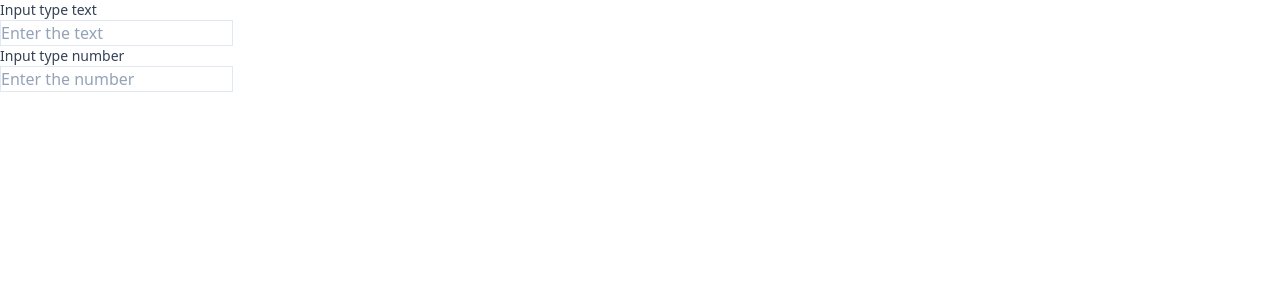
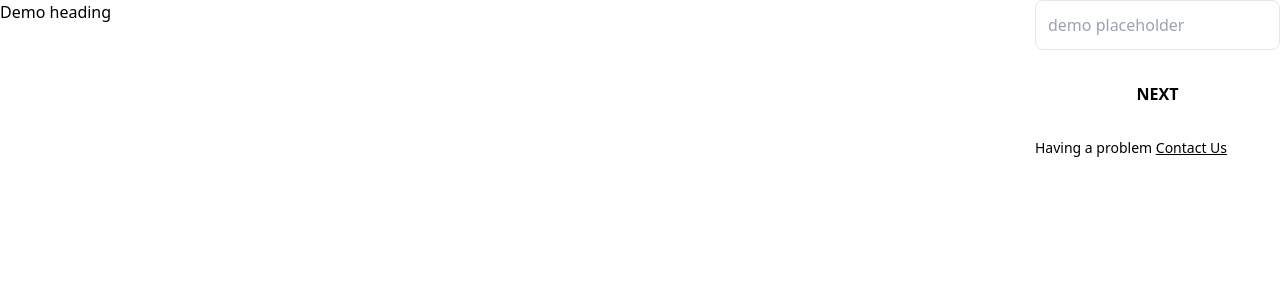
Before and after one commit to rajprogrammerbd/app-setup, a React (Create React App) app: page / in a window 1280 px wide. Shown: the top 300 px of the page. Built offline with nearby package versions, Linux system fonts and the light colour scheme.

Commit message:
add new changes

```diff
--- a/src/App.tsx
+++ b/src/App.tsx
@@ -1,36 +1,152 @@
-/* eslint-disable jsx-a11y/label-has-associated-control */
-import React, { useState } from 'react';
-import NumberFormat from 'react-number-format';
+/* eslint-disable no-param-reassign */
+import React, { useEffect, useMemo, useState } from 'react';
 
-function App() {
-  const [text, setText] = useState('');
-  const [number, setNumber] = useState('');
+export const formContent = {
+  nationalID: {
+    heading: 'national_ID?',
+    placeHolder: 'enter_national_ID',
+    maxLength: 13,
+    minLength: 13,
+    type: 'number',
+    notAllowed: ['-', '.', 'e'],
+    id: 1,
+  },
+  passport: {
+    heading: 'passport_number?',
+    placeHolder: 'enter_passport_number',
+    maxLength: 20,
+    minLength: 8,
+    type: 'text',
+    notAllowed: ['.'],
+    id: 2,
+  },
+  taxID: {
+    heading: 'tax_ID',
+    placeHolder: 'enter_tax_ID',
+    maxLength: 13,
+    minLength: 13,
+    type: 'number',
+    notAllowed: ['-', '.', 'e'],
+    id: 3,
+  },
+};
 
-  const changeText = (e: any) => {
-    const { value } = e.target;
-    setText(value.replace(/[^A-Z]/gi, ''));
+export enum FormContentTypes {
+  nationalID = 'nationalID',
+  passport = 'passport',
+  taxID = 'taxID',
+}
+
+export function capitalizeFirstLetter(string: any) {
+  return string.charAt(0).toUpperCase() + string.slice(1);
+}
+
+type AuthFormContentProps = {
+  selectedType: FormContentTypes;
+  id: number;
+};
+
+function App({
+  selectedType,
+  id,
+}: AuthFormContentProps) {
+  const [formValue, setFormValue] = useState<string>('');
+  const [, setFormattedData] = useState({ id: 0, formValue: '' });
+  const isLoading = false;
+  const isError = false;
+
+  const handleChange = (event: React.ChangeEvent<HTMLInputElement>) => {
+    event.target.value = event.target.value.replace(/[^a-z0-9 ]/gi, '');
+    const { value } = event.target;
+
+    if (value.length > event.target.maxLength) {
+      const trimmedValue = value.slice(0, event.target.maxLength);
+      setFormValue(trimmedValue);
+    } else {
+      setFormValue(
+        selectedType === FormContentTypes.passport
+          ? event.target.value.toUpperCase()
+          : event.target.value,
+      );
+    }
   };
 
-  const changeNumber = (e: any) => {
-    const { value } = e.target;
-    setNumber(value);
+  useEffect(() => {
+    setFormattedData({ id: 0, formValue: '' });
+    setFormValue('');
+  }, [selectedType]);
+
+  const validateformValue = useMemo(
+    () => formValue.length < formContent[selectedType].minLength,
+    [formValue, selectedType],
+  );
+
+  const validateData = (event: React.KeyboardEvent<HTMLInputElement>) => {
+    /* istanbul ignore else */
+    if (event.key === '.') {
+      event.preventDefault();
+    }
+  };
+  const handleValidation = (event: React.ChangeEvent<HTMLFormElement>) => {
+    event.stopPropagation();
+    event.preventDefault();
+    setFormattedData({ id, formValue });
   };
 
   return (
-    <>
-      <form className="block">
-        <label className="block">
-          <span className="block text-sm font-medium text-slate-700">Input type text</span>
-          <input type="text" value={text} onChange={changeText} placeholder="Enter the text" className="border border-slate-200 placeholder-slate-400 contrast-more:border-slate-400 contrast-more:placeholder-slate-500" />
-        </label>
-      </form>
-      <form className="block">
-        <label className="block">
-          <span className="block text-sm font-medium text-slate-700">Input type number</span>
-          <NumberFormat format="######" value={number} onChange={changeNumber} placeholder="Enter the number" className="border border-slate-200 placeholder-slate-400 contrast-more:border-slate-400 contrast-more:placeholder-slate-500" />
-        </label>
-      </form>
-    </>
+    <div>
+      <div className="mb-parent block sm:flex justify-between bg-white ">
+        <h4>Demo heading</h4>
+        <div className="mb-right-data sm:w-custom-bw">
+          <form data-testid="form-validation" onSubmit={handleValidation}>
+            <input
+              data-testid="input-element"
+              className={
+                !isError
+                  ? 'border-solid border border-grey-200 py-3 pl-3 w-full rounded-lg focus:outline-none focus:ring-2 focus:primary-blue focus:border-transparent placeholder-pacehoder'
+                  : 'shadow appearance-none border border-red-500 rounded w-full py-2 px-3 text-gray-700 mb-3 leading-tight focus:outline-none focus:shadow-outline'
+              }
+              placeholder="demo placeholder"
+              value={formValue}
+              onChange={handleChange}
+              onKeyDown={validateData}
+              maxLength={formContent[selectedType].maxLength}
+              type={formContent[selectedType].type}
+            />
+            {isError ? (
+              <p className="text-red-500 text-xs">
+                Not Found
+              </p>
+            ) : (
+              ''
+            )}
+            <button
+              type="submit"
+              disabled={validateformValue}
+              data-testid="submit-button"
+              className={` w-full py-3 mt-5 font-bold  ${
+                !isError && validateformValue
+                  ? 'bg-bag-light text-pacehoder'
+                  : 'bg-primary-blue text-white'
+              } uppercase rounded-lg  transition transform block focus:outline-none`}
+            >
+              {isLoading ? <small>Spinner</small> : <p>Next</p>}
+            </button>
+          </form>
+          <div className="prob-className mt-5">
+            <p className="text-font text-sm font-normal">
+              Having a problem
+              {' '}
+              <a href="tel:1438">
+                <span className="text-sm font-normal text-primary-blue underline">
+                  Contact Us
+                </span>
+              </a>
+            </p>
+          </div>
+        </div>
+      </div>
+    </div>
   );
 }
 
--- a/src/index.tsx
+++ b/src/index.tsx
@@ -2,12 +2,18 @@ import React from 'react';
 import ReactDOM from 'react-dom/client';
 import App from './App';
 import './index.css';
+
+enum FormContentTypes {
+  nationalID = 'nationalID',
+  passport = 'passport',
+  taxID = 'taxID',
+}
 
 const root = ReactDOM.createRoot(
   document.getElementById('root') as HTMLElement,
 );
 root.render(
   <React.StrictMode>
-    <App />
+    <App selectedType={FormContentTypes.passport} id={1} />
   </React.StrictMode>,
 );
```
